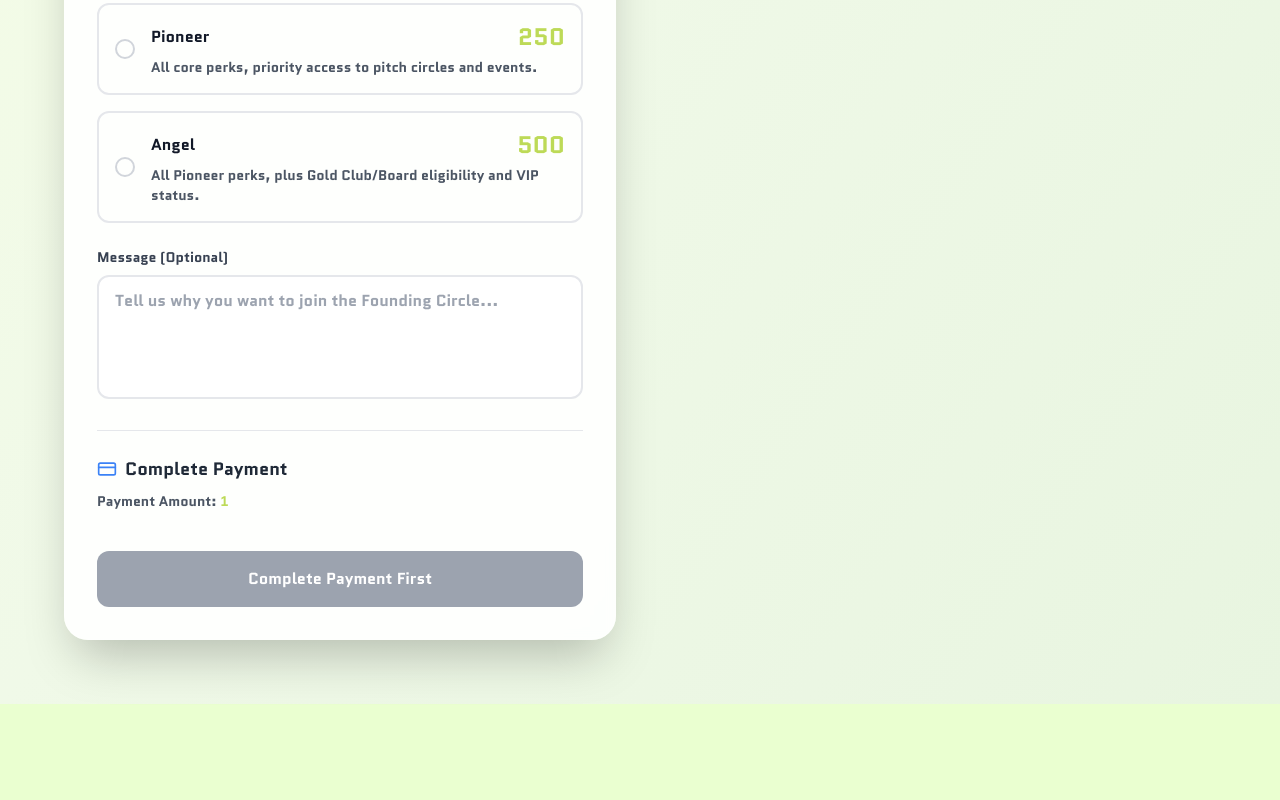
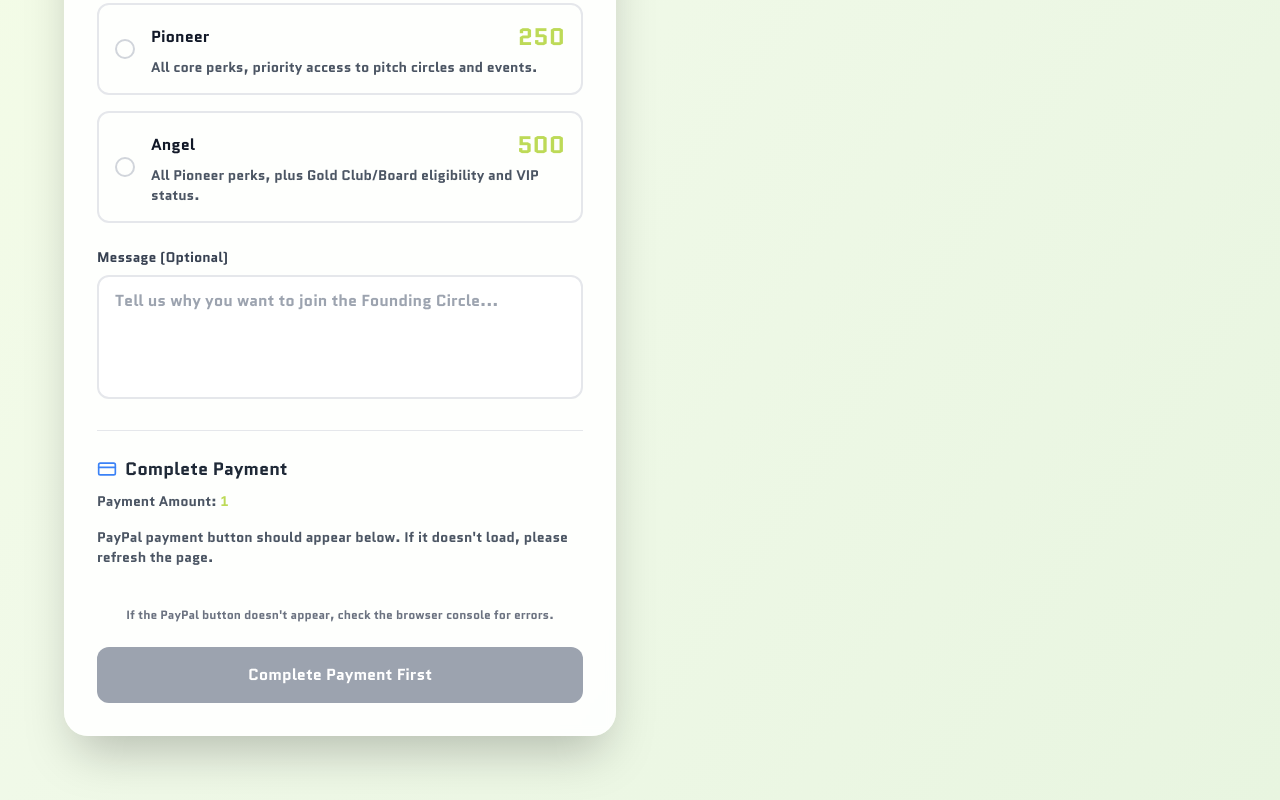
Before and after one commit to Realyyt/herscape, a Next.js app: page /join in a window 1280 px wide. Shown: the part 1179-1979 px from the top of the page. Before the commit the page ends 1883 px from the top, so only its background shows below. Built offline with nearby package versions, Linux system fonts and the light colour scheme; no server answers; a web font is replaced by a local one.

Commit message:
Add PayPal debugging and fallback display to help identify button loading issues

```diff
--- a/app/join/page.tsx
+++ b/app/join/page.tsx
@@ -537,7 +537,10 @@ function JoinForm() {
                 </div>
 
                 {paymentStatus === 'pending' && (
-                  <div className="flex justify-center">
+                  <div className="flex flex-col items-center space-y-4">
+                    <div className="text-sm text-gray-600 mb-2">
+                      PayPal payment button should appear below. If it doesn't load, please refresh the page.
+                    </div>
                     <PayPalButtons
                       createOrder={(data, actions) => {
                         const amount = (selectedTier?.price || 1).toString();
@@ -583,6 +586,9 @@ function JoinForm() {
                         label: "pay"
                       }}
                     />
+                    <div className="text-xs text-gray-500">
+                      If the PayPal button doesn't appear, check the browser console for errors.
+                    </div>
                   </div>
                 )}
               </div>
@@ -665,6 +671,12 @@ function JoinForm() {
 export default function Join() {
   const clientId = process.env.NEXT_PUBLIC_PAYPAL_CLIENT_ID;
 
+  console.log('PayPal Configuration Debug:', {
+    clientId: clientId ? 'SET' : 'NOT SET',
+    nodeEnv: process.env.NODE_ENV,
+    hasClientId: !!clientId
+  });
+
   if (!clientId) {
     console.error('PayPal Client ID not configured. Please add NEXT_PUBLIC_PAYPAL_CLIENT_ID to your .env.local file');
   }
```
